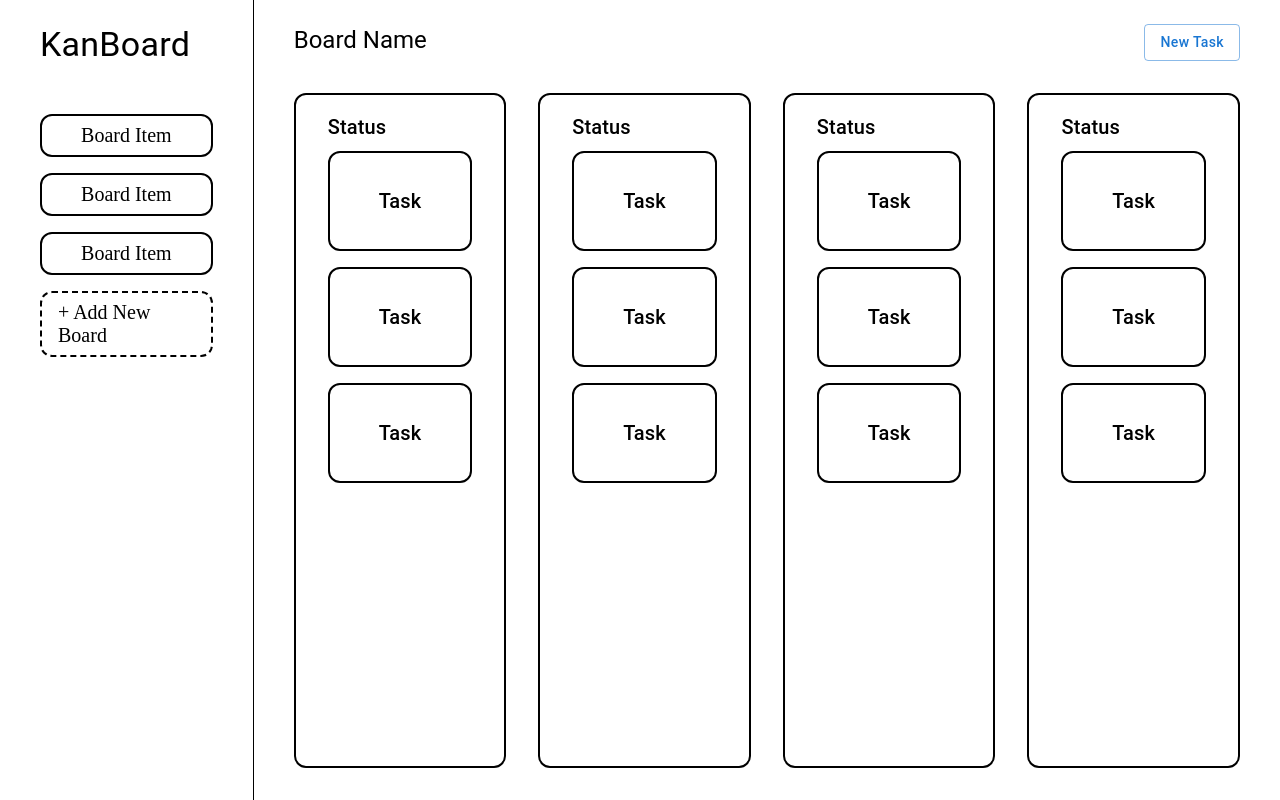
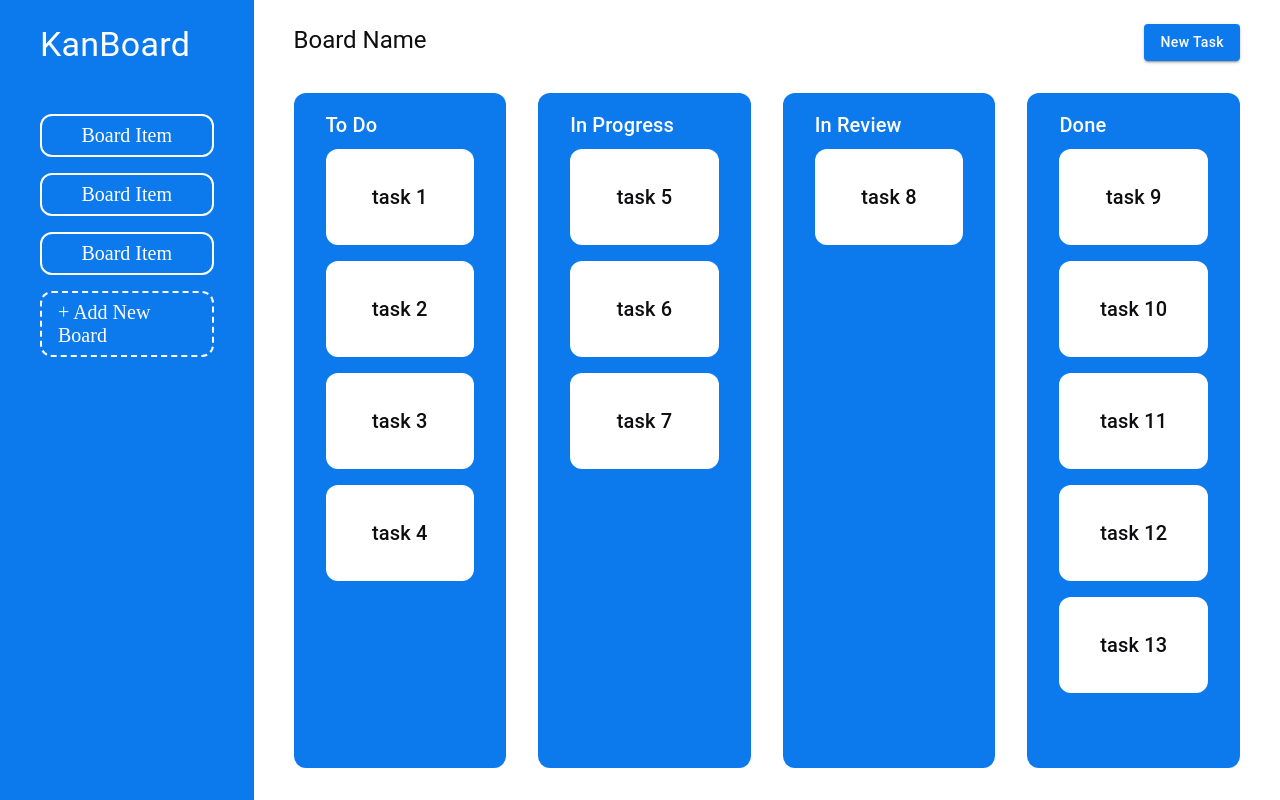
Before and after one commit to FacuReartes/KanBoard, a Next.js app: page / in a window 1280 px wide. Built offline with nearby package versions, Linux system fonts and the light colour scheme.

Commit message:
Added theme and global board state

```diff
--- a/src/app/layout.tsx
+++ b/src/app/layout.tsx
@@ -1,5 +1,7 @@
 import type { Metadata } from "next";
 import "./globals.css";
+import { ThemeProvider } from "@mui/material";
+import theme from "@/theme/theme";
 
 export const metadata: Metadata = {
   title: "KanBoard",
@@ -14,7 +16,9 @@ export default function RootLayout({
   return (
     <html lang="en">
       <body>
-        {children}
+        <ThemeProvider theme={theme}>
+          {children}
+        </ThemeProvider>
       </body>
     </html>
   );
--- a/src/components/Board.tsx
+++ b/src/components/Board.tsx
@@ -1,27 +1,129 @@
-import { Box, Button, Typography } from '@mui/material'
-import React from 'react'
+'use client'
+import { Box, Button, List, ListItem, Typography } from '@mui/material'
+import React, { useState } from 'react'
 import Column from './Column'
 
+interface ITask {
+  name: string,
+  id: number
+}
+
+interface IColumn {
+  id: number,
+  name: string,
+  taskList: ITask[]
+}
+
 const Board = () => {
+
+  const boardStateMock: IColumn[] = [
+    {
+      id: 1,
+      name: 'To Do',
+      taskList: [
+        {
+          id: 1,
+          name: 'task 1'
+        },
+        {
+          id: 2,
+          name: 'task 2'
+        },
+        {
+          id: 3,
+          name: 'task 3'
+        },
+        {
+          id: 4,
+          name: 'task 4'
+        },
+      ]
+    },
+    {
+      id: 2,
+      name: 'In Progress',
+      taskList: [
+        {
+          id: 5,
+          name: 'task 5'
+        },
+        {
+          id: 6,
+          name: 'task 6'
+        },
+        {
+          id: 7,
+          name: 'task 7'
+        },
+      ]
+    },
+    {
+      id: 3,
+      name: 'In Review',
+      taskList: [
+        {
+          id: 8,
+          name: 'task 8'
+        },
+      ]
+    },
+    {
+      id: 4,
+      name: 'Done',
+      taskList: [
+        {
+          id: 9,
+          name: 'task 9'
+        },
+        {
+          id: 10,
+          name: 'task 10'
+        },
+        {
+          id: 11,
+          name: 'task 11'
+        },
+        {
+          id: 12,
+          name: 'task 12'
+        },
+        {
+          id: 13,
+          name: 'task 13'
+        },
+      ]
+    }
+  ]
+
+  const [ boardState, setBoardState ] = useState<IColumn[] | null[]>(boardStateMock)
+
+  const renderColumnList = boardState.map((column: any) => (
+    <Column name={column.name} taskList={column.taskList}/>
+  ))
+
   return (
     <Box sx={{
       width: '100%',
       pt: 3,
       px: 5,
       display: 'flex',
-      flexDirection: 'column'
+      flexDirection: 'column',
+      bgcolor:'common.white'
     }}>
       <Box sx={{ display: 'flex', justifyContent: 'space-between' }}>
         <Typography
           variant='h5'
           component='h2'
+          color='common.black'
         >
           Board Name
         </Typography>
         <Button
-          variant='outlined'
+          variant='contained'
           sx={{
-            textTransform: 'none'
+            textTransform: 'none',
+            color: 'common.white',
+            bgcolor: 'primary.main',
           }}
         >
           New Task
@@ -35,10 +137,7 @@ const Board = () => {
         py: 4,
         gap: 4
       }}>
-        <Column/>
-        <Column/>
-        <Column/>
-        <Column/>
+        {renderColumnList}
       </Box>
     </Box>
   )
--- a/src/components/Column.tsx
+++ b/src/components/Column.tsx
@@ -1,65 +1,41 @@
-import { Box, List, ListItem, Typography } from '@mui/material'
-import React from 'react'
+import { Box, List, Typography } from '@mui/material'
+import React, { FC } from 'react'
+import Task from './Task'
 
-const Column = () => {
+interface ITask {
+  name: string
+  id: number
+}
+
+interface IColumn {
+  name: string,
+  taskList: ITask[]
+}
+
+const Column: FC<IColumn> = (props) => {
+
+  const renderTaskList = props.taskList.map((task: ITask) => (
+    <Task name={task.name} id={task.id}/>
+  ))
+
   return (
     <Box sx={{
       px: 4,
       py: 2,
       height: '100%',
       width: '25%',
-      border: 2,
-      borderRadius: 3
+      borderRadius: 3,
+      bgcolor: 'primary.main'
     }}>
       <Typography
         variant='h6'
         component='h3'
+        color='common.white'
       >
-        Status
+        {props.name}
       </Typography>
       <List>
-        <ListItem sx={{
-          border: 2,
-          borderRadius: 3,
-          py: 4,
-          justifyContent: 'center',
-          mb: 2
-        }}>
-          <Typography
-            variant='h6'
-            component='h4'
-          >
-            Task
-          </Typography>
-        </ListItem>
-        <ListItem sx={{
-          border: 2,
-          borderRadius: 3,
-          py: 4,
-          justifyContent: 'center',
-          mb: 2
-        }}>
-          <Typography
-            variant='h6'
-            component='h4'
-          >
-            Task
-          </Typography>
-        </ListItem>
-        <ListItem sx={{
-          border: 2,
-          borderRadius: 3,
-          py: 4,
-          justifyContent: 'center',
-          mb: 2
-        }}>
-          <Typography
-            variant='h6'
-            component='h4'
-          >
-            Task
-          </Typography>
-        </ListItem>
+        {renderTaskList}
       </List>
     </Box>
   )
--- a/src/components/Sidebar.tsx
+++ b/src/components/Sidebar.tsx
@@ -7,12 +7,14 @@ const Sidebar = () => {
       px: 5,
       width: 300,
       pt: 3,
-      borderRight: 1
+
+      bgcolor: 'primary.main'
     }}>
 
       <Typography
         variant='h4'
         component='h1'
+        color='common.white'
       >
         KanBoard
       </Typography>
@@ -26,25 +28,8 @@ const Sidebar = () => {
           borderRadius: 3,
           justifyContent: 'center',
           fontSize: 20,
-          mb: 2
-        }}>
-          Board Item
-        </ListItemButton>
-        <ListItemButton sx={{
-          border: 2,
-          borderRadius: 3,
-          justifyContent: 'center',
-          fontSize: 20,
-          mb: 2
-        }}>
-          Board Item
-        </ListItemButton>
-        <ListItemButton sx={{
-          border: 2,
-          borderRadius: 3,
-          justifyContent: 'center',
-          fontSize: 20,
-          mb: 2
+          mb: 2,
+          color:'common.white'
         }}>
           Board Item
         </ListItemButton>
@@ -54,7 +39,29 @@ const Sidebar = () => {
           justifyContent: 'center',
           fontSize: 20,
           mb: 2,
-          borderStyle: 'dashed'
+          color:'common.white'
+        }}>
+          Board Item
+        </ListItemButton>
+        <ListItemButton sx={{
+          border: 2,
+          borderRadius: 3,
+          justifyContent: 'center',
+          fontSize: 20,
+          mb: 2,
+          color:'common.white'
+        }}>
+          Board Item
+        </ListItemButton>
+        <ListItemButton sx={{
+          border: 2,
+          borderRadius: 3,
+          justifyContent: 'center',
+          fontSize: 20,
+          mb: 2,
+          borderStyle: 'dashed',
+          borderColor: 'common.white',
+          color:'common.white'
         }}>
           + Add New Board
         </ListItemButton>
--- /dev/null
+++ b/src/components/Task.tsx
@@ -0,0 +1,31 @@
+import { ListItem, Typography } from '@mui/material'
+import React, { FC } from 'react'
+
+interface ITask {
+  name: string,
+  id: number
+}
+
+const Task: FC<ITask> = (props) => {
+  return (
+    <ListItem sx={{
+      borderRadius: 3,
+      py: 4,
+      justifyContent: 'center',
+      mb: 2,
+      bgcolor: 'common.white',
+    }}
+      key={props.id}
+    >
+      <Typography
+        variant='h6'
+        component='h4'
+        color='common.black'
+      >
+        {props.name}
+      </Typography>
+    </ListItem>
+  )
+}
+
+export default Task
--- /dev/null
+++ b/src/theme/theme.ts
@@ -0,0 +1,22 @@
+'use client'
+import { createTheme } from "@mui/material";
+
+const theme = createTheme({
+  palette: {
+    primary: {
+      main: '#0c79ed',
+    },
+    secondary: {
+      main: '#b9a3e3',
+    },
+    common: {
+      black: '#0E0E10',
+      white: '#fff',
+    },
+    grey: {
+      500: '#9db0c4'
+    }
+  }
+})
+
+export default theme
```
